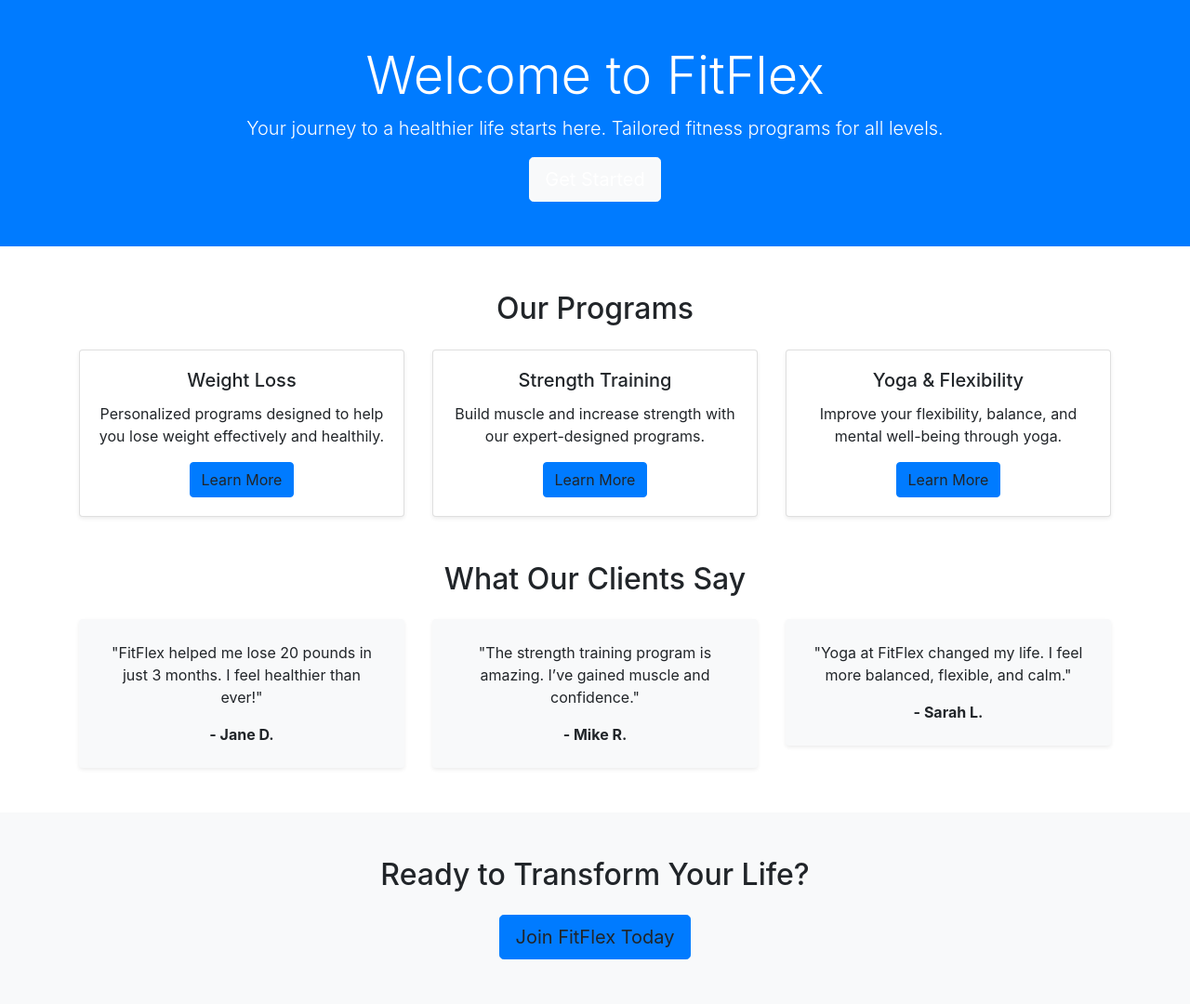
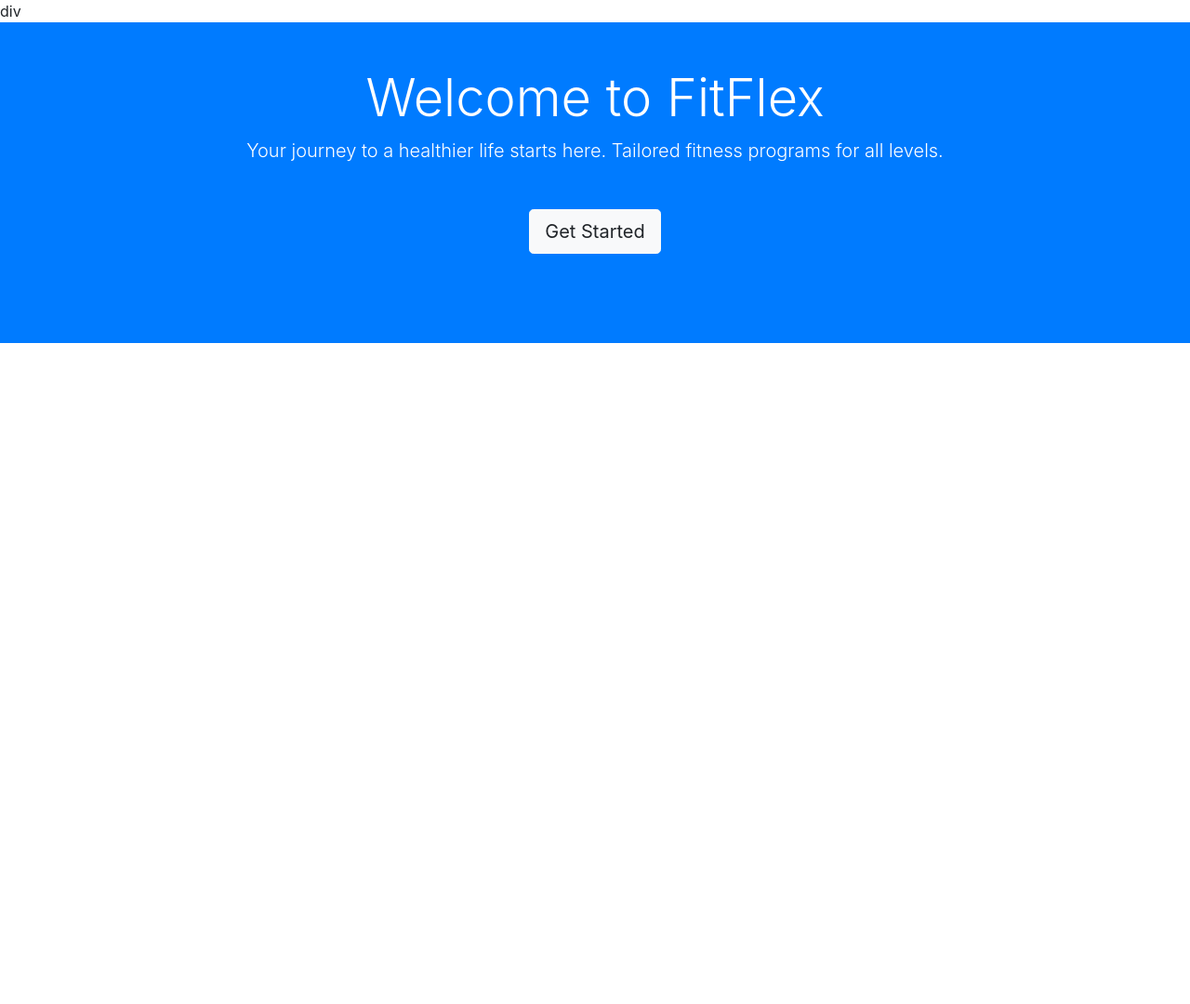
Before and after one commit to JonFD4/FitFlex, a Django app: page / in a window 1280 px wide. Shown: the whole page at 93% size. After the commit the page ends 369 px from the top, so only its background shows below. Run offline with Django 5.2, Linux system fonts and the light colour scheme; some libraries are stand-ins or nearby versions.

Commit message:
Write index.html

```diff
--- a/home/templates/home/index.html
+++ b/home/templates/home/index.html
@@ -1,82 +1,21 @@
 {% extends 'base.html' %}
+{%load static%}
 
-{% block title %}FitFlex - Fitness Made Easy{% endblock %}
+{% block page_header %}
+div
+{% endblock %}
 
 {% block content %}
-<!-- Hero Section -->
 <div class="container-fluid bg-primary text-white text-center py-5">
     <div class="container">
         <h1 class="display-4">Welcome to FitFlex</h1>
         <p class="lead">Your journey to a healthier life starts here. Tailored fitness programs for all levels.</p>
-        <a class="btn btn-light btn-lg">Get Started</a>
+        <div class="my-5">
+            <h4>
+                <a href="#" class="btn btn-light btn-lg">Get Started</a>
+            </h4>
+        </div>
+
     </div>
 </div>
-
-<!-- Programs Section -->
-<div class="container my-5">
-    <h2 class="text-center mb-4">Our Programs</h2>
-    <div class="row text-center">
-        <div class="col-md-4">
-            <div class="card shadow-sm">
-
-                <div class="card-body">
-                    <h5 class="card-title">Weight Loss</h5>
-                    <p class="card-text">Personalized programs designed to help you lose weight effectively and healthily.</p>
-                    <a class="btn btn-primary">Learn More</a>
-                </div>
-            </div>
-        </div>
-        <div class="col-md-4">
-            <div class="card shadow-sm">
-
-                <div class="card-body">
-                    <h5 class="card-title">Strength Training</h5>
-                    <p class="card-text">Build muscle and increase strength with our expert-designed programs.</p>
-                    <a class="btn btn-primary">Learn More</a>
-                </div>
-            </div>
-        </div>
-        <div class="col-md-4">
-            <div class="card shadow-sm">
-
-                <div class="card-body">
-                    <h5 class="card-title">Yoga & Flexibility</h5>
-                    <p class="card-text">Improve your flexibility, balance, and mental well-being through yoga.</p>
-                    <a class="btn btn-primary">Learn More</a>
-                </div>
-            </div>
-        </div>
-    </div>
-</div>
-
-<!-- Testimonials Section -->
-<div class="container my-5">
-    <h2 class="text-center mb-4">What Our Clients Say</h2>
-    <div class="row text-center">
-        <div class="col-md-4">
-            <div class="testimonial bg-light p-4 rounded shadow-sm">
-                <p>"FitFlex helped me lose 20 pounds in just 3 months. I feel healthier than ever!"</p>
-                <strong>- Jane D.</strong>
-            </div>
-        </div>
-        <div class="col-md-4">
-            <div class="testimonial bg-light p-4 rounded shadow-sm">
-                <p>"The strength training program is amazing. I’ve gained muscle and confidence."</p>
-                <strong>- Mike R.</strong>
-            </div>
-        </div>
-        <div class="col-md-4">
-            <div class="testimonial bg-light p-4 rounded shadow-sm">
-                <p>"Yoga at FitFlex changed my life. I feel more balanced, flexible, and calm."</p>
-                <strong>- Sarah L.</strong>
-            </div>
-        </div>
-    </div>
-</div>
-
-
-<div class="container-fluid bg-light text-center py-5">
-    <h2 class="mb-4">Ready to Transform Your Life?</h2>
-    <a class="btn btn-primary btn-lg">Join FitFlex Today</a>
-</div>
 {% endblock %}
```
